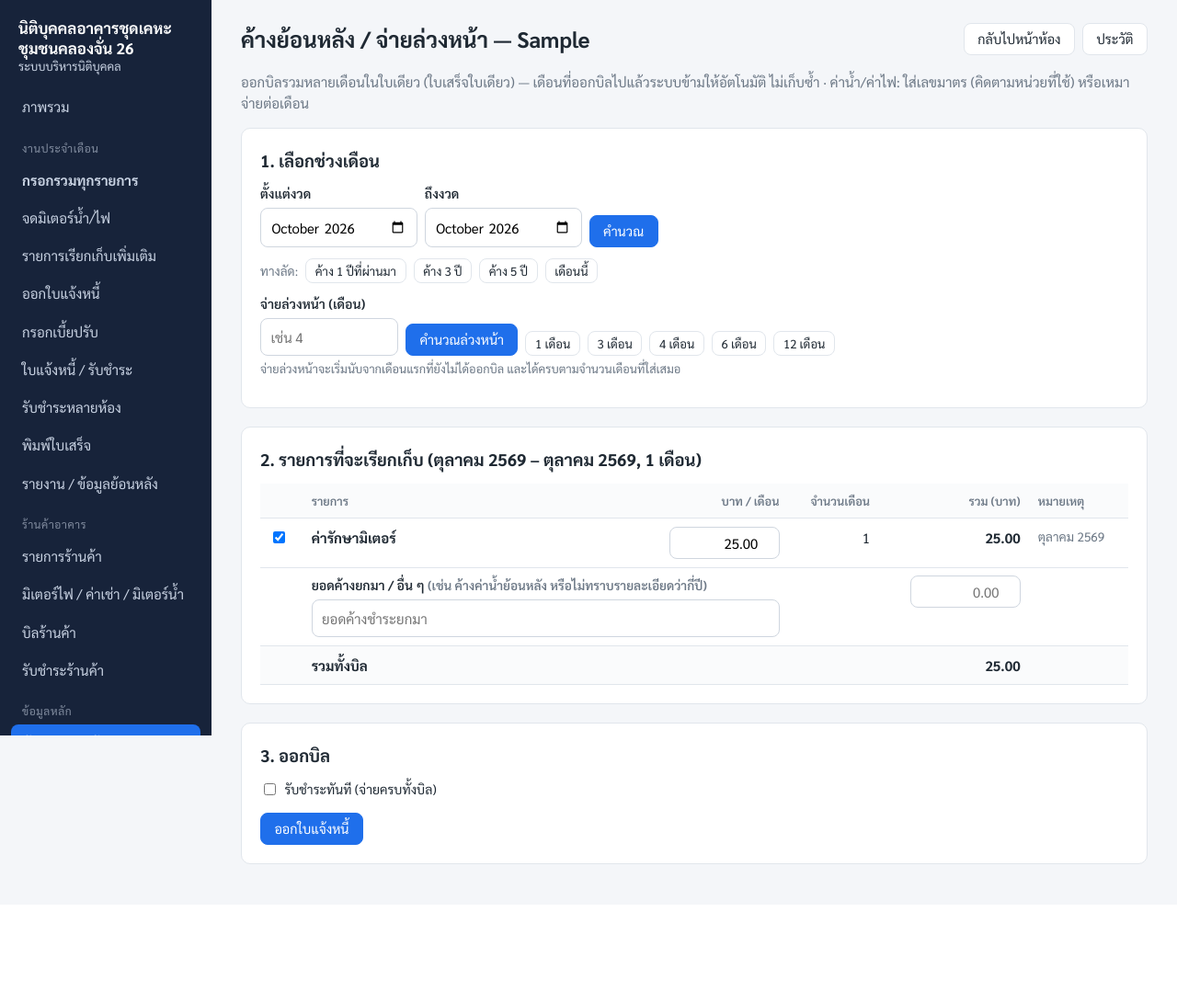
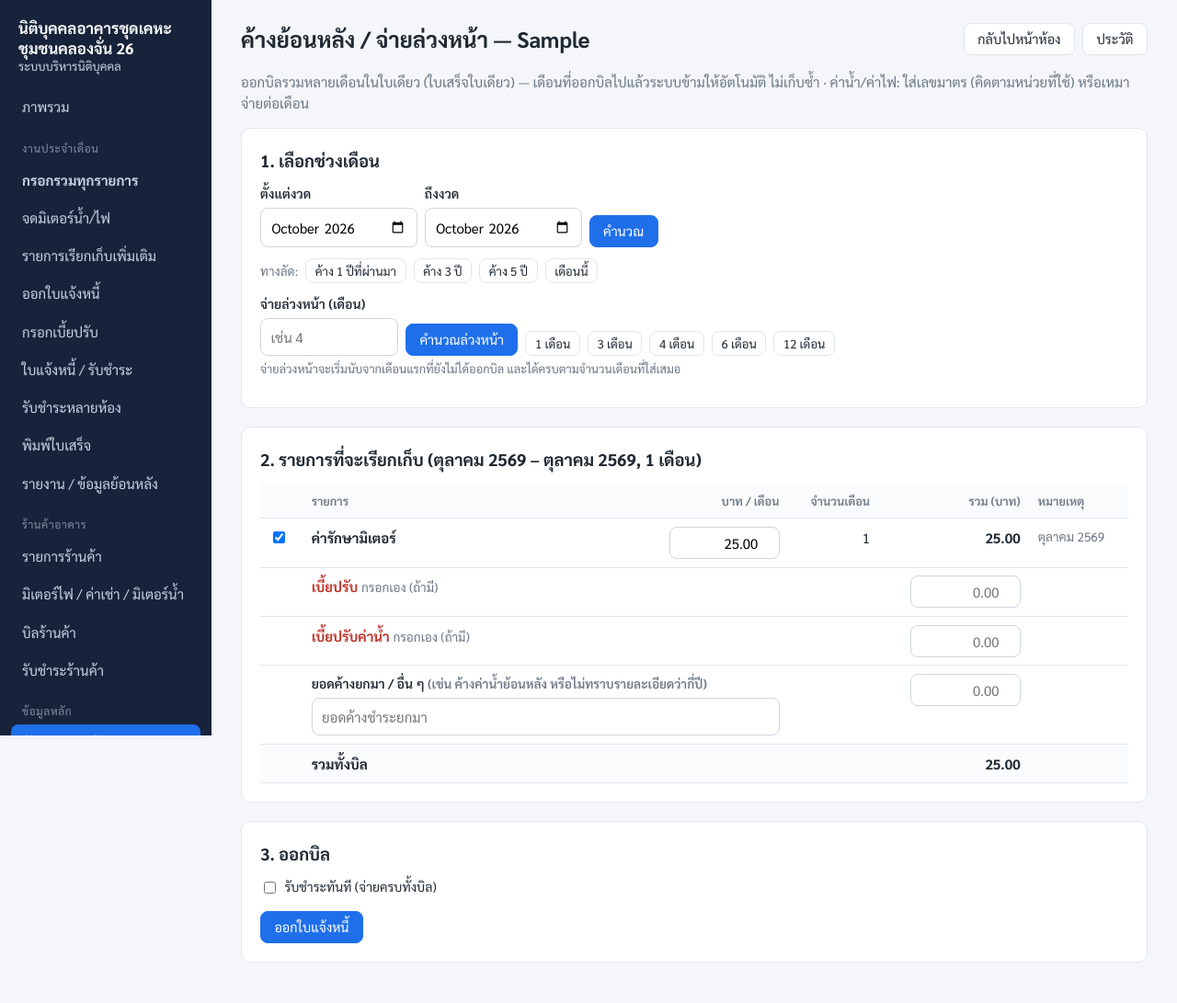
Before and after one commit to Nannaphat31108/Condo, a Flask app: page /admin/units/1/multi-bill in a window 1280 px wide. Shown: the whole page at 92% size. Before the commit the page ends 940 px from the top, so only its background shows below. Run offline with Flask 3, Linux system fonts and the light colour scheme; the visitor is signed in with stand-in values (Sample User, id 1); data comes from the database, SQL or seed files in the repository; tables that the repository leaves empty hold one stand-in row (values such as "Sample post").

Commit message:
Add penalty rows to back pay / advance billing
Each configured penalty type (เบี้ยปรับ, เบี้ยปรับค่าน้ำ) gets an amount
field on the multi-month billing page; amounts are added to the total
and billed as penalty items.

Co-Authored-By: Claude Opus 5.5 <noreply@anthropic.com>
Claude-Session: https://claude.ai/code/session_01B3zfgsiMGGWztEnpSdpG5H

```diff
--- a/condo/static/style.css
+++ b/condo/static/style.css
@@ -380,3 +380,4 @@ input.cell { padding: .3rem .45rem; width: 120px; text-align: right; }
 .shop-charges { display: flex; flex-wrap: wrap; gap: .4rem; align-items: center; }
 .meter-inputs { display: flex; flex-wrap: wrap; gap: .35rem .75rem; align-items: center; margin-top: .35rem; font-size: .85rem; }
 .meter-inputs label { display: inline-flex; gap: .3rem; align-items: center; font-weight: 400; margin: 0; }
+.penalty-name { color: var(--danger); }
--- a/condo/templates/admin/unit_multi_bill.html
+++ b/condo/templates/admin/unit_multi_bill.html
@@ -58,12 +58,21 @@
             {% if not l.months and not l.skipped %}ไม่มีเดือนที่ต้องเก็บ{% endif %}</td>
         </tr>
       {% endfor %}
+        {% for t in penalty_types %}
+        <tr>
+          <td></td>
+          <td colspan="2"><b class="penalty-name">{{ t }}</b> <span class="muted small">กรอกเอง (ถ้ามี)</span></td>
+          <td></td>
+          <td class="num"><input class="cell extra-amt" type="number" step="0.01" min="0" name="pen_{{ loop.index0 }}" placeholder="0.00"></td>
+          <td></td>
+        </tr>
+        {% endfor %}
         <tr>
           <td></td>
           <td colspan="2"><label>ยอดค้างยกมา / อื่น ๆ <span class="muted small">(เช่น ค้างค่าน้ำย้อนหลัง หรือไม่ทราบรายละเอียดว่ากี่ปี)</span></label>
             <input type="text" name="lump_description" placeholder="ยอดค้างชำระยกมา"></td>
           <td></td>
-          <td class="num"><input class="cell" type="number" step="0.01" name="lump_amount" id="lump" placeholder="0.00"></td>
+          <td class="num"><input class="cell extra-amt" type="number" step="0.01" name="lump_amount" id="lump" placeholder="0.00"></td>
           <td></td>
         </tr>
       </tbody>
@@ -112,7 +121,7 @@
       tr.style.opacity = on.checked ? 1 : .45;
       if (on.checked) total += v;
     });
-    total += parseFloat(document.getElementById('lump').value) || 0;
+    form.querySelectorAll('input.extra-amt').forEach(function (i) { total += parseFloat(i.value) || 0; });
     document.getElementById('grand-total').innerHTML = '<b>' + fmt(total) + '</b>';
   }
   form.addEventListener('input', calc); form.addEventListener('change', calc); calc();
--- a/condo/views_admin.py
+++ b/condo/views_admin.py
@@ -419,6 +419,13 @@ def unit_multi_bill(unit_id):
             items.append({**base, "detail": f"{n} เดือน × {monthly:,.2f}" + (" (เหมาจ่าย)" if line["meter"] else ""),
                           "quantity": n, "unit_label": "เดือน", "unit_price": monthly, "amount": amount,
                           "vat_amount": billing.money(amount * float(ct["vat_percent"] or 0) / 100)})
+        for idx, name in enumerate(penalty_type_list()):
+            amount = billing.money(to_float(f.get(f"pen_{idx}")))
+            if amount > 0:
+                items.append({
+                    "charge_type_id": None, "description": name, "detail": "", "quantity": 1, "unit_label": "",
+                    "unit_price": amount, "amount": amount, "vat_amount": 0.0, "sort_order": 950, "kind": "penalty",
+                })
         lump = billing.money(to_float(f.get("lump_amount")))
         if lump:
             items.append({
@@ -459,7 +466,7 @@ def unit_multi_bill(unit_id):
     skipped = sorted({m for line in lines for m in line["skipped"]})
     return render_template("admin/unit_multi_bill.html", unit=unit, p_from=p_from, p_to=p_to, months=months,
                            lines=lines, current=current, today=date.today().isoformat(), methods=PAYMENT_METHODS,
-                           ahead=ahead, skipped=skipped)
+                           ahead=ahead, skipped=skipped, penalty_types=penalty_type_list())
 
 
 @bp.route("/units/<int:unit_id>/history")
```
Also changed, not shown: tests/test_app.py (+24 -0 lines).
